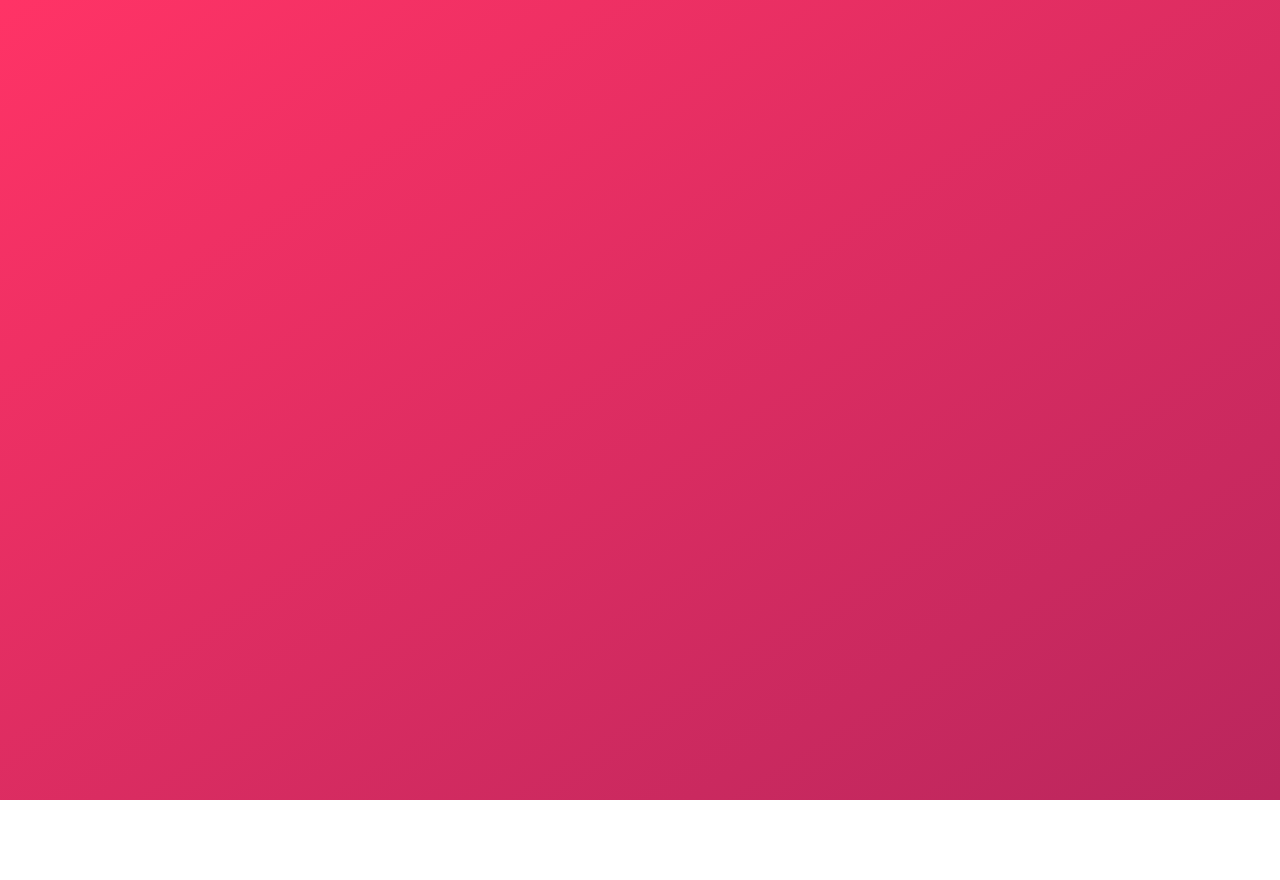
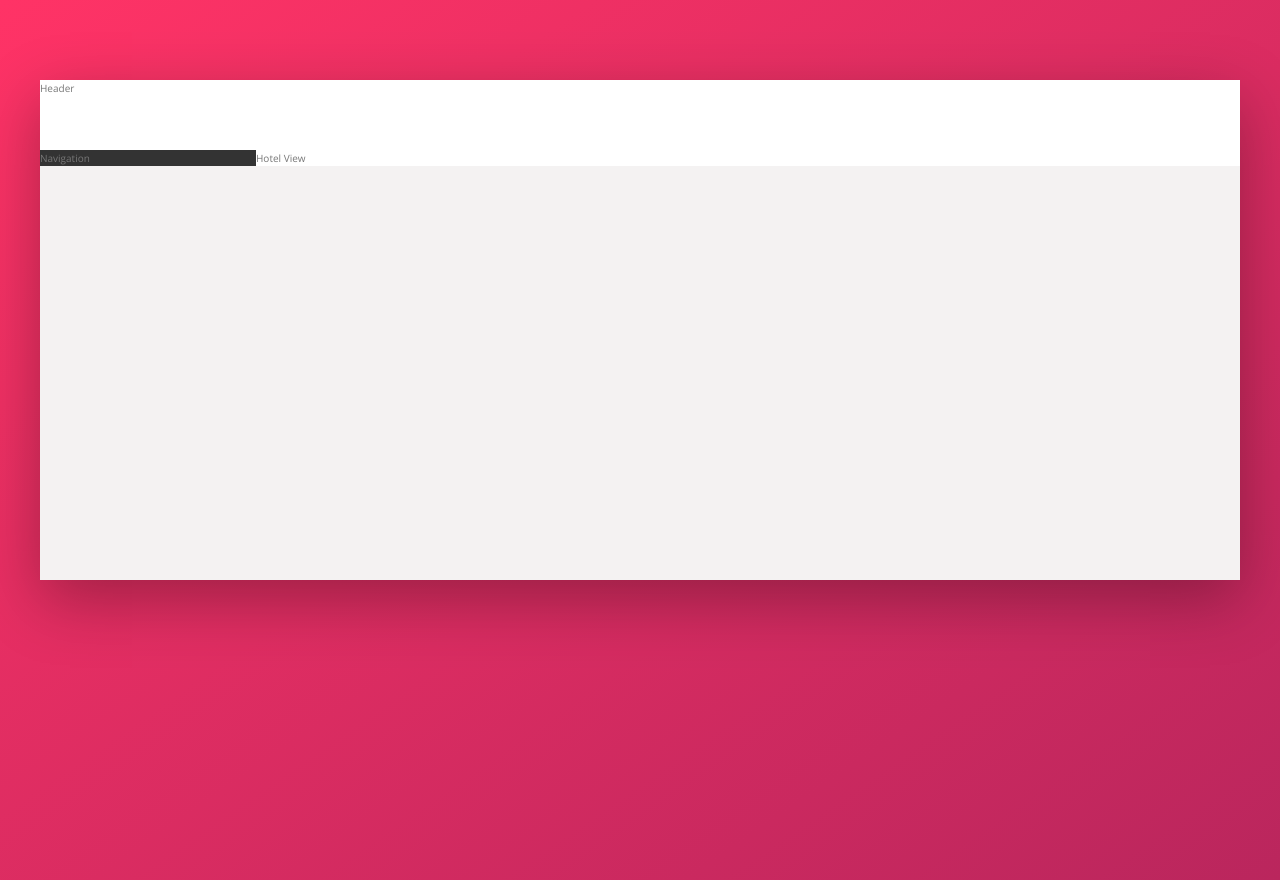
Before and after one commit to michalosinski91/trillo-sass, a website: page index.html in a window 1280 px wide. Before the commit the page ends 800 px from the top, so only its background shows below. Drawn offline with nearby package versions, Linux system fonts and the light colour scheme.

Commit message:
basic layout structure

```diff
--- a/index.html
+++ b/index.html
@@ -11,5 +11,19 @@
     />
     <title>Trillo</title>
   </head>
-  <body></body>
+  <body>
+    <div class="container">
+      <header class="header">
+        Header
+      </header>
+      <div class="content">
+        <nav class="sidebar">
+          Navigation
+        </nav>
+        <main class="hotel-view">
+          Hotel View
+        </main>
+      </div>
+    </div>
+  </body>
 </html>
--- a/sass/_base.scss
+++ b/sass/_base.scss
@@ -15,6 +15,8 @@
   --color-grey-dark-1: #333;
   --color-grey-dark-2: #777;
   --color-grey-dark-3: #999;
+
+  --shadow-dark: 0 2rem 6rem rgba(0, 0, 0, 0.3);
 }
 
 /* base style */
--- a/sass/_layout.scss
+++ b/sass/_layout.scss
@@ -0,0 +1,29 @@
+.container {
+  max-width: 120rem;
+  margin: 8rem auto;
+  background-color: var(--color-grey-light-2);
+  box-shadow: var(--shadow-dark);
+  min-height: 50rem;
+}
+
+.header {
+  height: 7rem;
+  background-color: #fff;
+  border-bottom: var(--color-grey-light-2);
+}
+
+.content {
+  display: flex;
+}
+
+.sidebar {
+  background-color: var(--color-grey-dark-1);
+
+  flex: 0 0 18%;
+}
+
+.hotel-view {
+  background-color: #fff;
+
+  flex: 1;
+}
```
Also changed, not shown: css/style.css.
